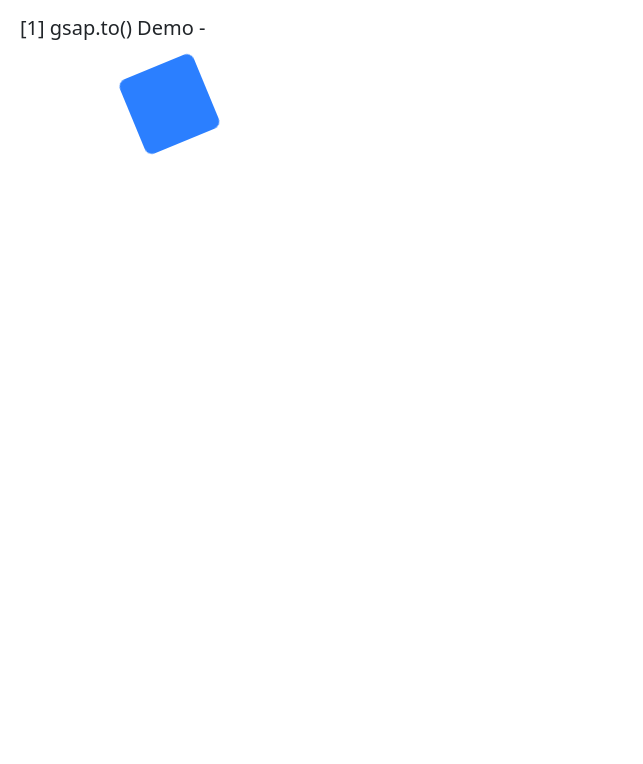
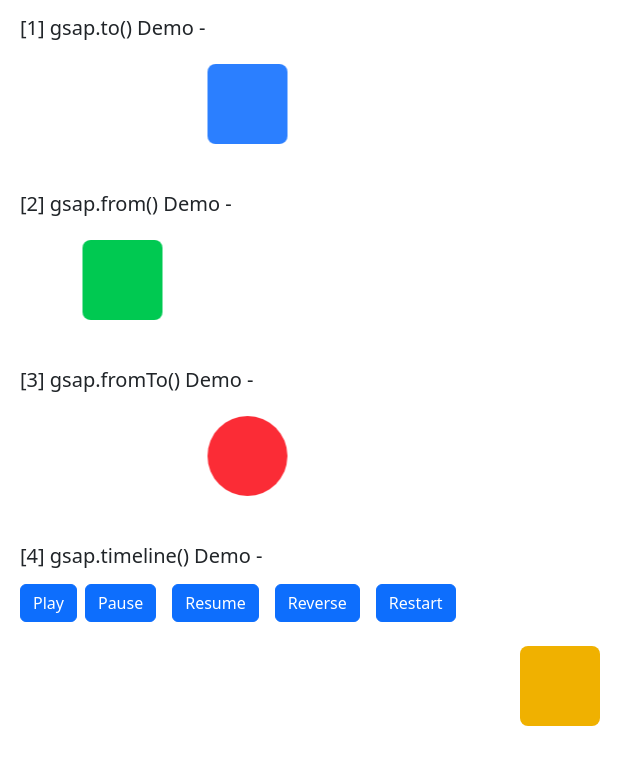
Before and after one commit to AayushiShukla7/GSAP-Tutorial, an Angular app: page / in a window 1280 px wide. Shown: the top 764 px of the page, without its empty margins (0-643 px from the left). Built offline with nearby package versions, Linux system fonts and the light colour scheme.

Commit message:
from(), fromTo() demos added

```diff
--- a/src/app/app.component.html
+++ b/src/app/app.component.html
@@ -4,4 +4,31 @@
   </div>
 </div>
 
+<h5 class="mt-5 pl-5">[2] gsap.from() Demo -</h5>
+<div class="mt-4 pl-5">
+  <div #greenBox class="w-20 h-20 bg-green-500 rounded-lg">
+  </div>
+</div>
+
+<h5 class="mt-5 pl-5">[3] gsap.fromTo() Demo -</h5>
+<div class="mt-4 pl-5">
+  <div #redBox class="w-20 h-20 bg-red-500 rounded-lg">
+  </div>
+</div>
+
+<h5 class="mt-5 pl-5">[4] gsap.timeline() Demo -</h5>
+
+<div class="pt-2 pl-5">
+  <button id="play" class="btn btn-primary mr-2">Play</button>
+  <button id="pause" class="btn btn-primary mx-2">Pause</button>
+  <button id="resume" class="btn btn-primary mx-2">Resume</button>
+  <button id="reverse" class="btn btn-primary mx-2">Reverse</button>
+  <button id="restart" class="btn btn-primary mx-2">Restart</button>
+</div>
+
+<div class="mt-4 pl-5">
+  <div #yellowBox class="w-20 h-20 bg-yellow-500 rounded-lg">
+  </div>
+</div>
+
 <router-outlet />
--- a/src/app/app.component.ts
+++ b/src/app/app.component.ts
@@ -11,11 +11,16 @@
 export class AppComponent implements AfterViewInit {
 
   title = 'GSAP-Tutorial';
+
   @ViewChild('blueBox') blueBox!: ElementRef;
+  @ViewChild('greenBox') greenBox!: ElementRef;
+  @ViewChild('redBox') redBox!: ElementRef;
+  @ViewChild('yellowBox') yellowBox!: ElementRef;
 
   ngAfterViewInit() {
     //gsap.registerPlugin();
 
+    // gsap - to Demo
     gsap.to(this.blueBox.nativeElement, {
       x: 250,
       repeat: -1,
@@ -25,10 +30,54 @@
       easy: 'bounce.out'
     });
 
-    // const tl = gsap.timeline();
+    // gsap - from Demo
+    gsap.from(this.greenBox.nativeElement, {
+      x: 250,
+      repeat: -1,
+      yoyo: true,
+      rotation: 360,
+      duration: 2,
+      easy: 'power1.inOut'
+    });
 
-    // tl.to(this.box.nativeElement, { duration: 1, x: 100, opacity: 1 })
-    //   .to(this.box.nativeElement, { duration: 1, rotation: 360 })
-    //   .to(this.box.nativeElement, { duration: 1, scale: 2 });
+    // gsap - fromTo Demo
+    gsap.fromTo(this.redBox.nativeElement, {
+      x: 0,
+      rotation: 0,
+      borderRadius: '0%'
+    },
+    {
+      x: 250,
+      rotation: 360,
+      borderRadius: '100%',
+      duration: 2,
+      easy: 'expoScale(0.5,7,none)',
+      repeat: -1,
+      yoyo: true,
+    });
+
+    // gsap - timeline Demo
+    const tl = gsap.timeline({
+      repeat: -1,
+      repeatDelay: 1,
+      yoyo: true
+    });
+
+    tl.to(this.yellowBox.nativeElement, {
+      x: 250,
+      rotation: 360,
+      borderRadius: '100%',
+      duration: 2,
+      ease: 'back.inOut'
+    });
+
+    tl.to(this.yellowBox.nativeElement, {
+      x: 500,
+      scale: 1,
+      rotation:360,
+      borderRadius: '8px',
+      duration: 2,
+      ease: 'back.inOut'
+    })
   }
 }
```
